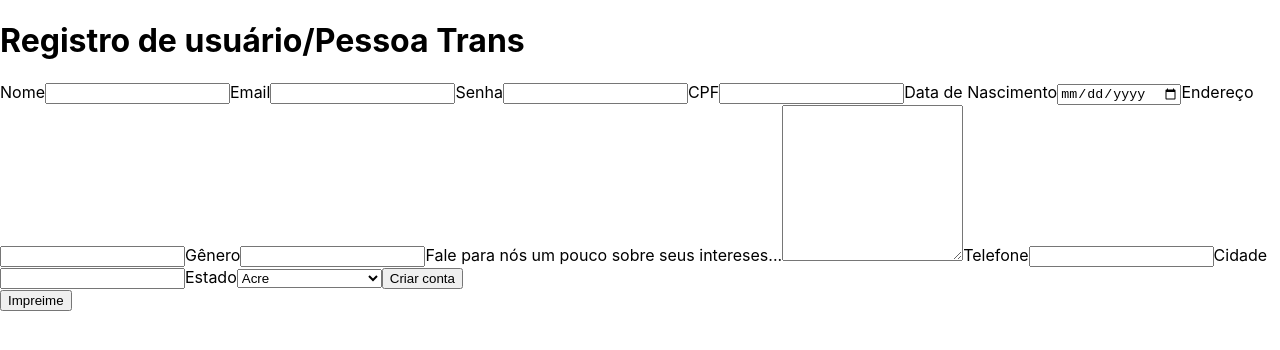
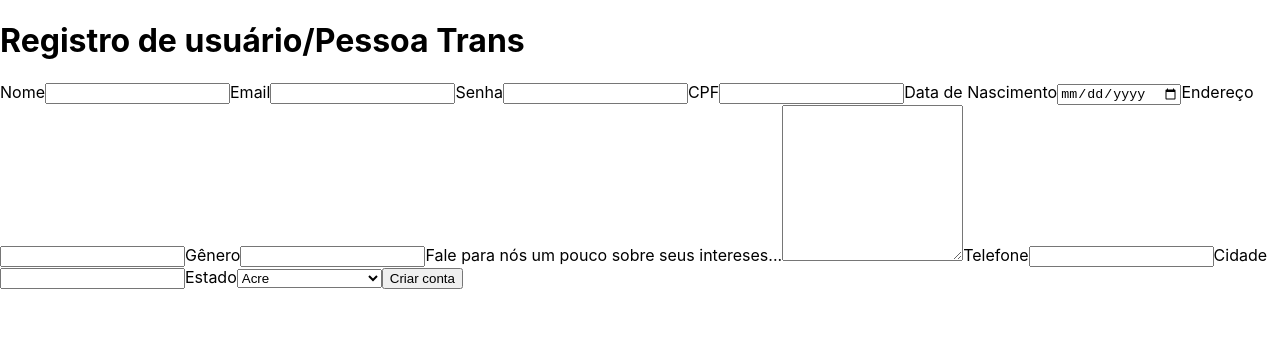
Before and after one commit to francisko-rezende/transmeet-web-js, a React (Create React App) app: page /registro-usuario in a window 1280 px wide. Shown: the top 350 px of the page. Built offline with nearby package versions, Linux system fonts and the light colour scheme.

Commit message:
chore: remove console.log

```diff
--- a/src/components/TransRegistrationForm/TransRegistrationForm.jsx
+++ b/src/components/TransRegistrationForm/TransRegistrationForm.jsx
@@ -214,9 +214,6 @@ const TransRegistrationForm = () => {
           Criar conta
         </button>
       </form>
-      <button onClick={() => console.log(userRegistrationData)}>
-        Impreime
-      </button>
     </div>
   );
 };
```
